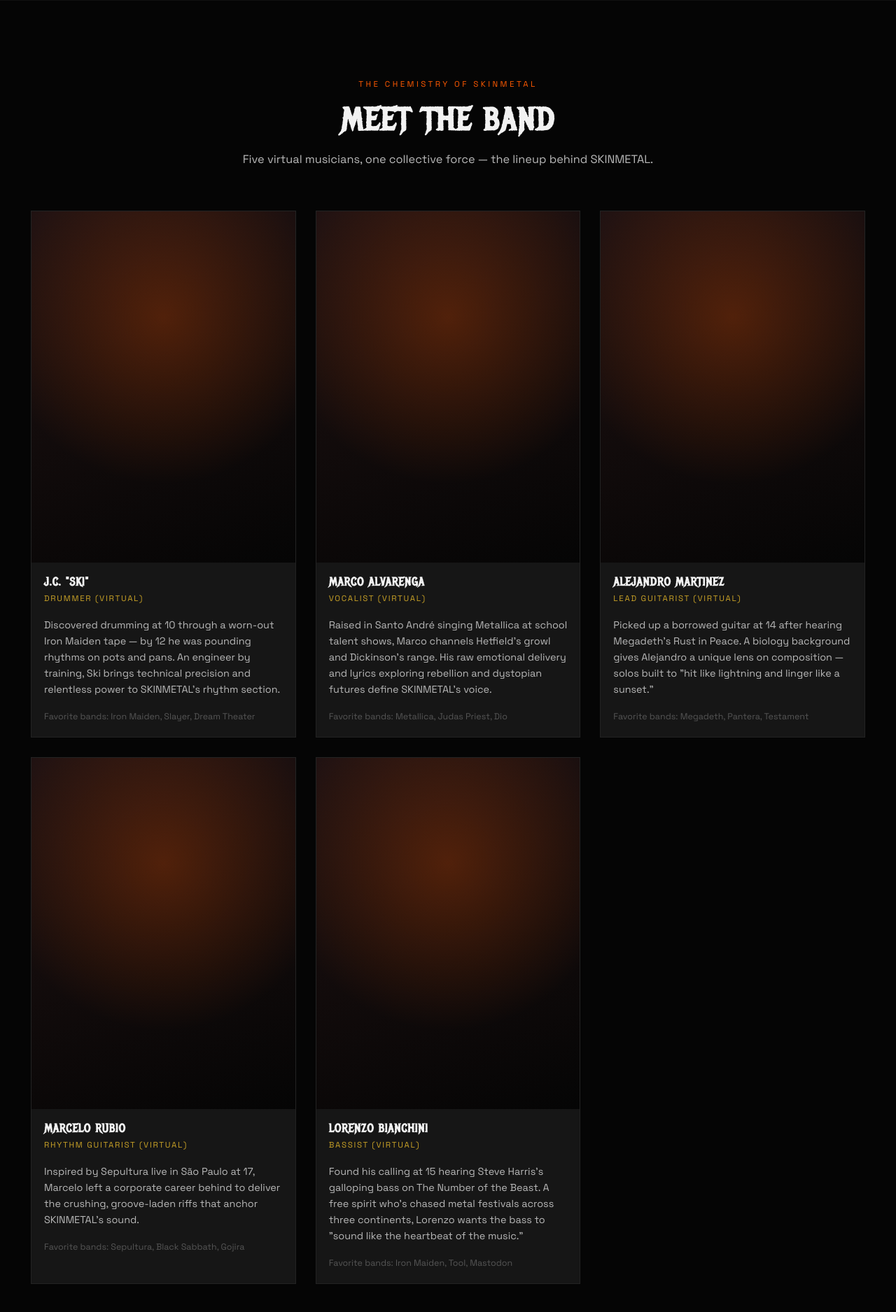
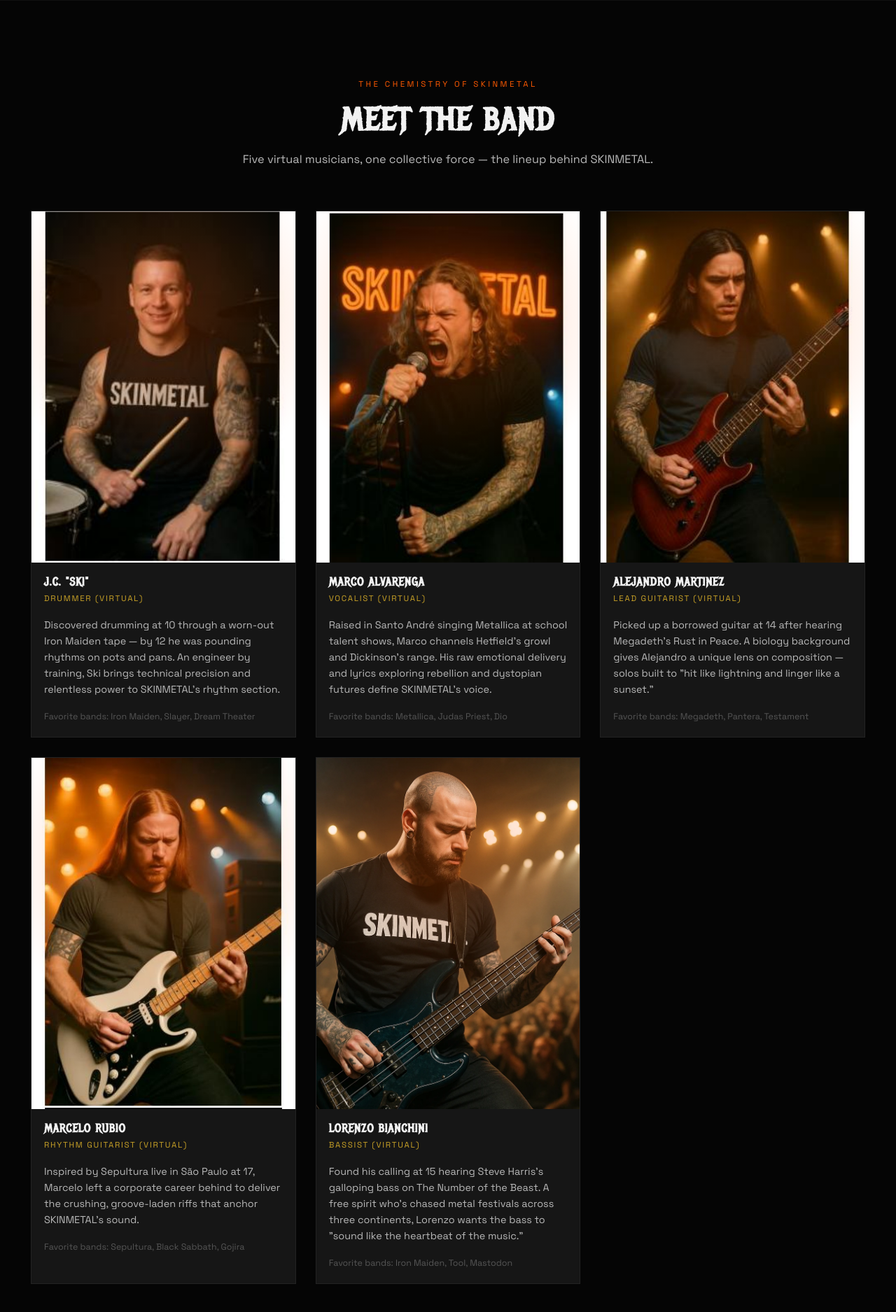
Before and after one commit to jairferreira8/skinmetal, a PHP site: page /about.html in a window 1280 px wide. Shown: the part 1756-3631 px from the top of the page at 70% size. Run offline with PHP 8.4, Linux system fonts and the light colour scheme.

Commit message:
Add real band member photos to the About page
Replace the gradient placeholders in "Meet the Band" with the actual
portraits for J.C. "Ski" (drums), Marco Alvarenga (vocals), Alejandro
Martinez (lead guitar), Marcelo Rubio (rhythm guitar) and Lorenzo
Bianchini (bass), sent as file attachments.

Co-Authored-By: Claude Sonnet 5 <noreply@anthropic.com>
Claude-Session: https://claude.ai/code/session_01Rb7XePWnpKzY9YEad4sPxY

```diff
--- a/about.html
+++ b/about.html
@@ -102,35 +102,35 @@
     </div>
     <div class="grid grid-3 reveal">
       <div class="character-card">
-        <div class="portrait"></div>
+        <div class="portrait"><img src="assets/member-ski.jpg" alt="J.C. &quot;Ski&quot; — Drummer"></div>
         <h3>J.C. "Ski"</h3>
         <div class="role">Drummer (Virtual)</div>
         <p style="padding:0 18px 18px; color:var(--silver); font-size:0.9rem;">Discovered drumming at 10 through a worn-out Iron Maiden tape — by 12 he was pounding rhythms on pots and pans. An engineer by training, Ski brings technical precision and relentless power to SKINMETAL's rhythm section.</p>
         <p style="padding:0 18px 18px; color:var(--dark-silver); font-size:0.78rem;">Favorite bands: Iron Maiden, Slayer, Dream Theater</p>
       </div>
       <div class="character-card">
-        <div class="portrait"></div>
+        <div class="portrait"><img src="assets/member-marco.jpg" alt="Marco Alvarenga — Vocalist"></div>
         <h3>Marco Alvarenga</h3>
         <div class="role">Vocalist (Virtual)</div>
         <p style="padding:0 18px 18px; color:var(--silver); font-size:0.9rem;">Raised in Santo André singing Metallica at school talent shows, Marco channels Hetfield's growl and Dickinson's range. His raw emotional delivery and lyrics exploring rebellion and dystopian futures define SKINMETAL's voice.</p>
         <p style="padding:0 18px 18px; color:var(--dark-silver); font-size:0.78rem;">Favorite bands: Metallica, Judas Priest, Dio</p>
       </div>
       <div class="character-card">
-        <div class="portrait"></div>
+        <div class="portrait"><img src="assets/member-alejandro.jpg" alt="Alejandro Martinez — Lead Guitarist"></div>
         <h3>Alejandro Martinez</h3>
         <div class="role">Lead Guitarist (Virtual)</div>
         <p style="padding:0 18px 18px; color:var(--silver); font-size:0.9rem;">Picked up a borrowed guitar at 14 after hearing Megadeth's Rust in Peace. A biology background gives Alejandro a unique lens on composition — solos built to "hit like lightning and linger like a sunset."</p>
         <p style="padding:0 18px 18px; color:var(--dark-silver); font-size:0.78rem;">Favorite bands: Megadeth, Pantera, Testament</p>
       </div>
       <div class="character-card">
-        <div class="portrait"></div>
+        <div class="portrait"><img src="assets/member-marcelo.jpg" alt="Marcelo Rubio — Rhythm Guitarist"></div>
         <h3>Marcelo Rubio</h3>
         <div class="role">Rhythm Guitarist (Virtual)</div>
         <p style="padding:0 18px 18px; color:var(--silver); font-size:0.9rem;">Inspired by Sepultura live in São Paulo at 17, Marcelo left a corporate career behind to deliver the crushing, groove-laden riffs that anchor SKINMETAL's sound.</p>
         <p style="padding:0 18px 18px; color:var(--dark-silver); font-size:0.78rem;">Favorite bands: Sepultura, Black Sabbath, Gojira</p>
       </div>
       <div class="character-card">
-        <div class="portrait"></div>
+        <div class="portrait"><img src="assets/member-lorenzo.webp" alt="Lorenzo Bianchini — Bassist"></div>
         <h3>Lorenzo Bianchini</h3>
         <div class="role">Bassist (Virtual)</div>
         <p style="padding:0 18px 18px; color:var(--silver); font-size:0.9rem;">Found his calling at 15 hearing Steve Harris's galloping bass on The Number of the Beast. A free spirit who's chased metal festivals across three continents, Lorenzo wants the bass to "sound like the heartbeat of the music."</p>
--- a/css/styles.css
+++ b/css/styles.css
@@ -629,10 +629,18 @@ section { position: relative; z-index: 1; padding: 110px 0; }
   aspect-ratio: 3/4;
   background: linear-gradient(160deg, #201212, #050505);
   position: relative;
+  overflow: hidden;
+}
+.character-card .portrait img {
+  width: 100%;
+  height: 100%;
+  object-fit: cover;
+  display: block;
 }
 .character-card .portrait::after {
   content: '';
   position: absolute; inset: 0;
+  pointer-events: none;
   background: radial-gradient(circle at 50% 30%, rgba(255,90,0,0.25), transparent 60%);
 }
 .character-card h3 { padding: 18px 18px 4px; font-size: 1.05rem; }
```
Also changed, not shown: assets/member-alejandro.jpg (added), assets/member-lorenzo.webp (added), assets/member-marcelo.jpg (added), assets/member-marco.jpg (added), assets/member-ski.jpg (added).
